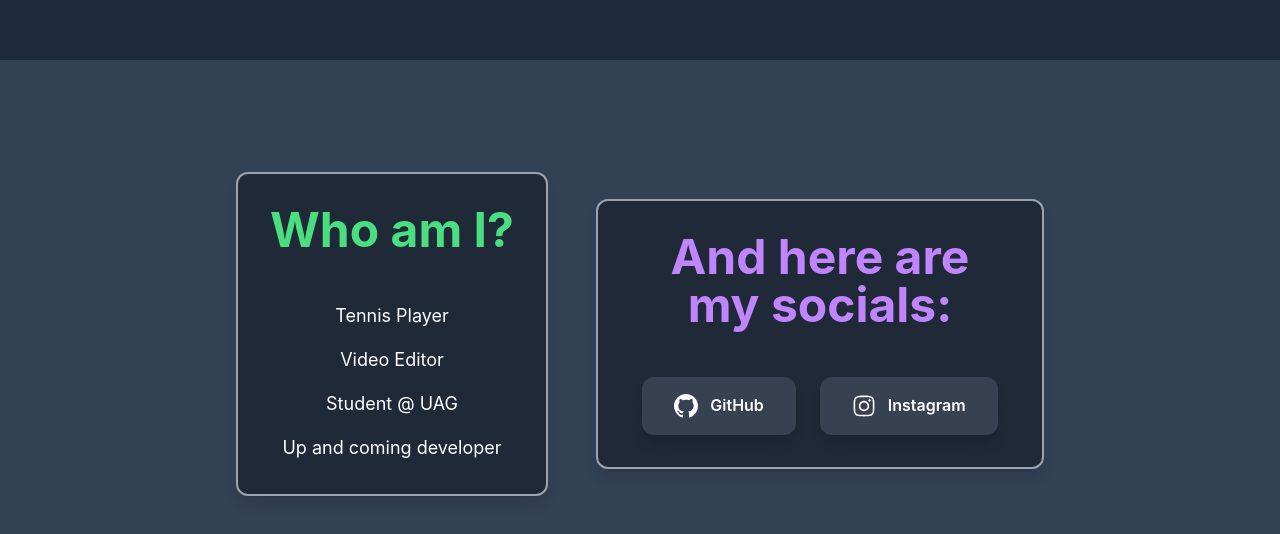
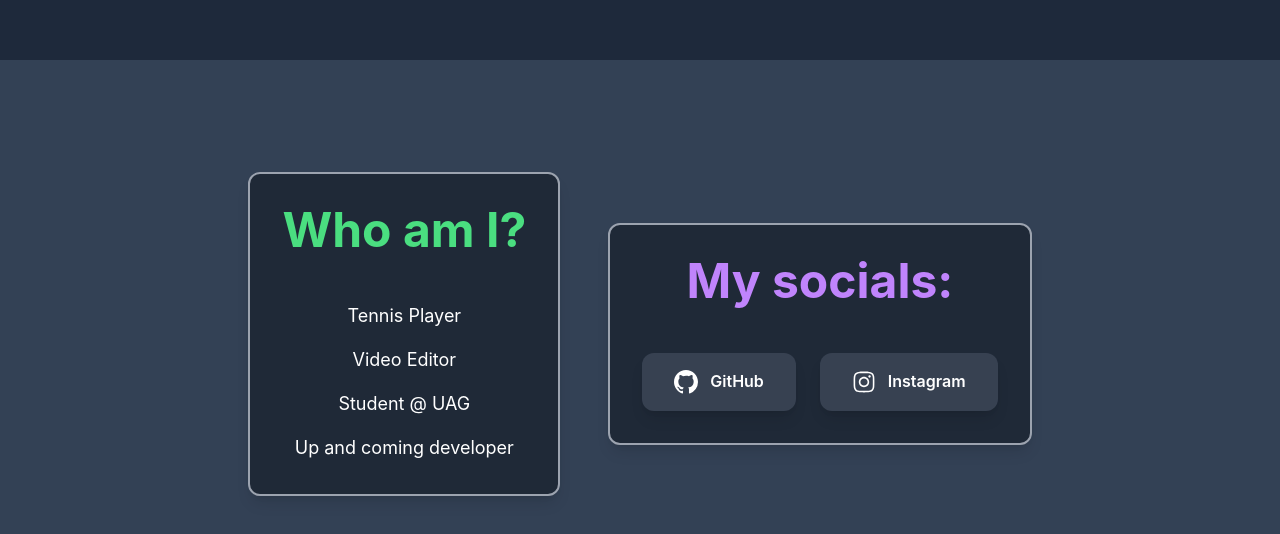
Before and after one commit to xhuntx/Personal-Website, a React (Vite) app in the folder my-app/: page / in a window 1280 px wide. Shown: the part 740-1274 px from the top of the page. Built offline with nearby package versions, Linux system fonts and the light colour scheme.

Commit message:
Updated README

```diff
--- a/my-app/src/App.jsx
+++ b/my-app/src/App.jsx
@@ -142,7 +142,7 @@ const App = memo(() => {
           <ScrollReveal>
             <div className='border-2 border-gray-400 rounded-xl p-8 bg-gray-800 shadow-lg max-w-md text-center flex flex-col'>
               <h2 className="text-4xl md:text-5xl font-bold text-purple-400 mb-12">
-                And here are my socials:
+              My socials:
               </h2>
               <div className="flex justify-center gap-6">
                 <Github />
```
